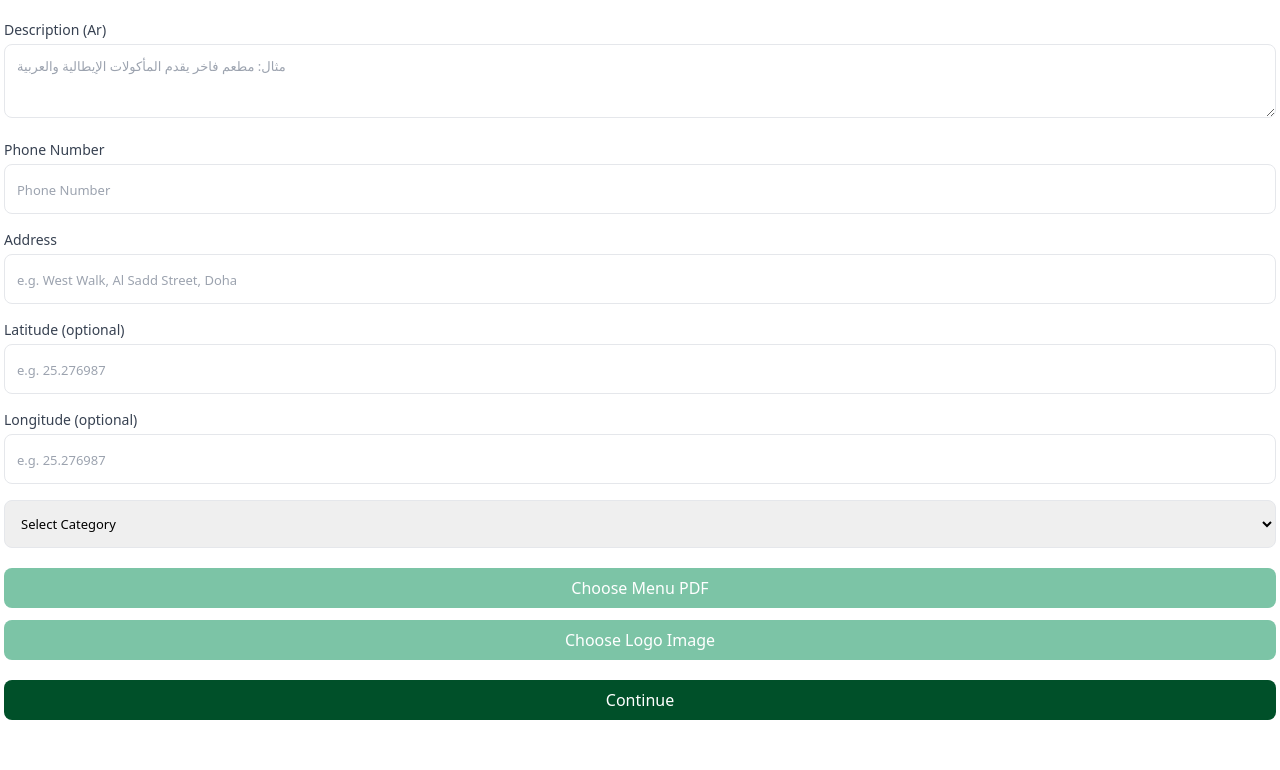
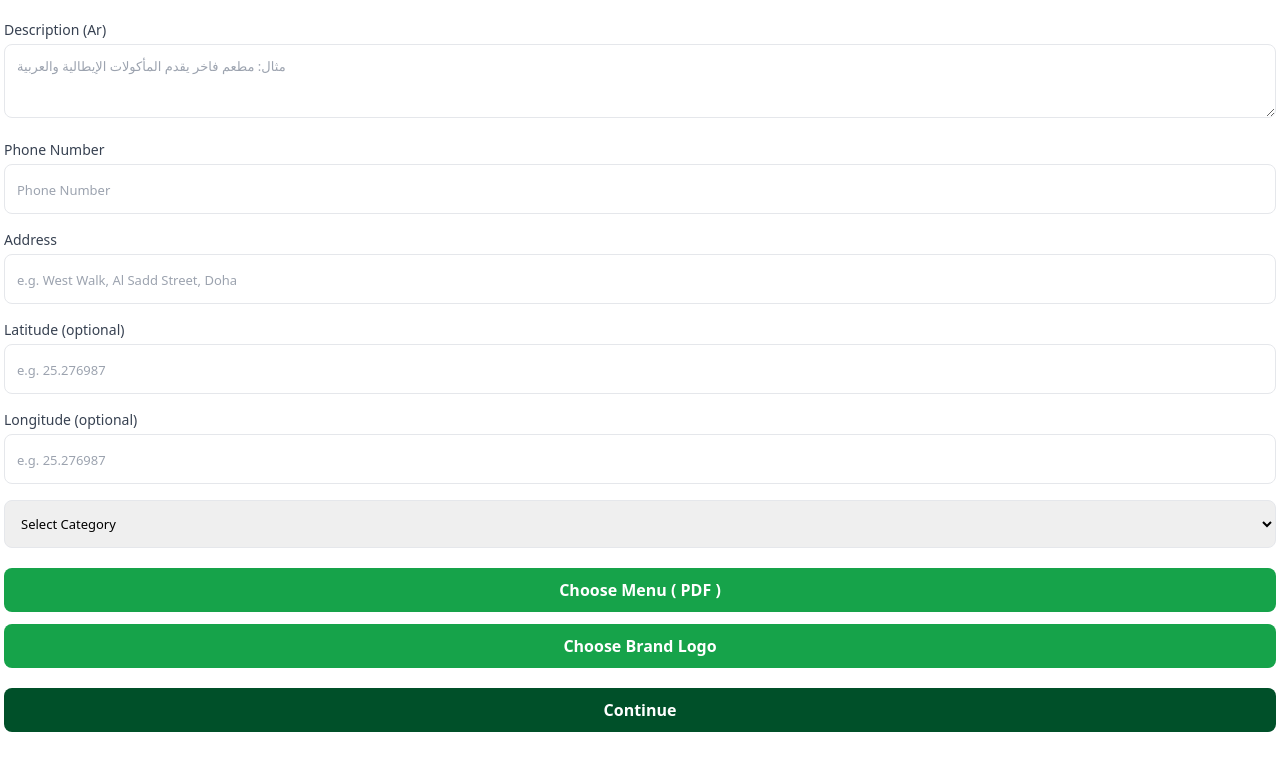
Before and after one commit to AshrafSarfraz/HalabSaudi_Backend, a React (Vite) app: page /AddBrand/12652154214641264521465124xxp1 in a window 1280 px wide. Shown: the part 398-1168 px from the top of the page. Built offline with nearby package versions, Linux system fonts and the light colour scheme.

Commit message:
Data Added

```diff
--- a/src/pages/Mobile_Screen/AddBrandsData.tsx
+++ b/src/pages/Mobile_Screen/AddBrandsData.tsx
@@ -307,11 +307,11 @@ const AddBrandScreen: React.FC = () => {
         ) : null}
 
         <label
-          style={{ backgroundColor: "#7CC4A6" }}
+
           htmlFor="pdf-upload"
-          className="cursor-pointer text-center bg-blue-500 text-white px-6 py-2 w-[100%] rounded-lg inline-block"
+          className="cursor-pointer text-center bg-blue-500 text-white bg-green-600  font-bold   px-6 py-2.5 w-[100%] rounded-lg inline-block"
         >
-          Choose Menu PDF
+          Choose Menu ( PDF )
         </label>
         <input
           type="file"
@@ -331,11 +331,10 @@ const AddBrandScreen: React.FC = () => {
       )}
       <div className="mt-3">
         <label
-          style={{ backgroundColor: "#7CC4A6" }}
           htmlFor="image-upload"
-          className="cursor-pointer bg-blue-500 text-center text-white px-5 py-2 w-[100%] rounded-lg inline-block"
+          className="cursor-pointer bg-blue-500 text-center text-white  font-bold bg-green-600   px-5 py-2.5 w-[100%] rounded-lg inline-block"
         >
-          Choose Logo Image
+          Choose Brand Logo
         </label>
         <input
           type="file"
@@ -347,7 +346,7 @@ const AddBrandScreen: React.FC = () => {
       <button
         style={{ backgroundColor: "#005029" }}
         onClick={()=>setShowTimings(true)}
-        className="w-[100%] mt-5 mb-10 bg-blue-600 text-white px-6 py-2 rounded-lg"
+        className="w-[100%] mt-5 mb-10 bg-blue-600 text-white   font-bold   px-6 py-2.5 rounded-lg"
       >
         Continue
       </button>
```
